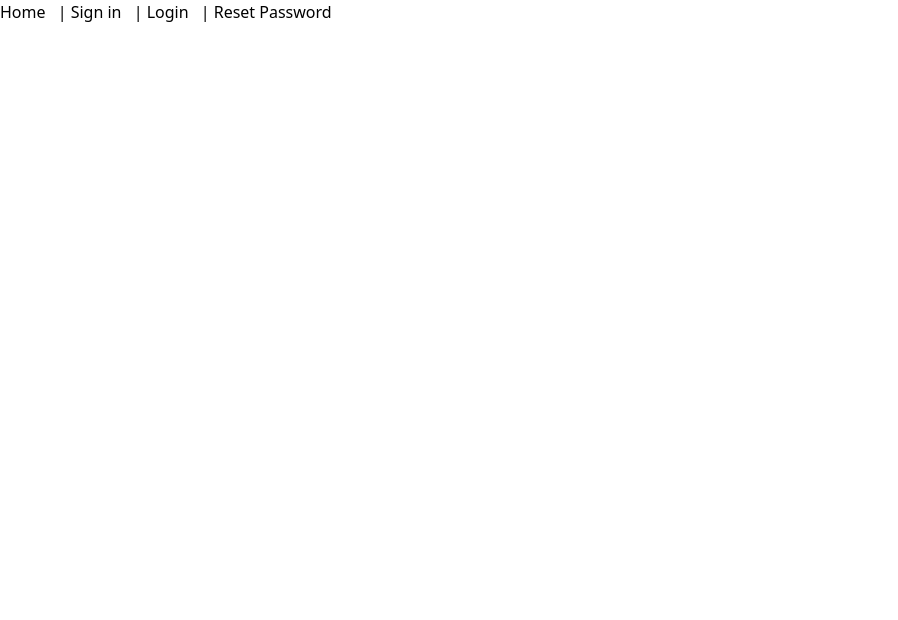
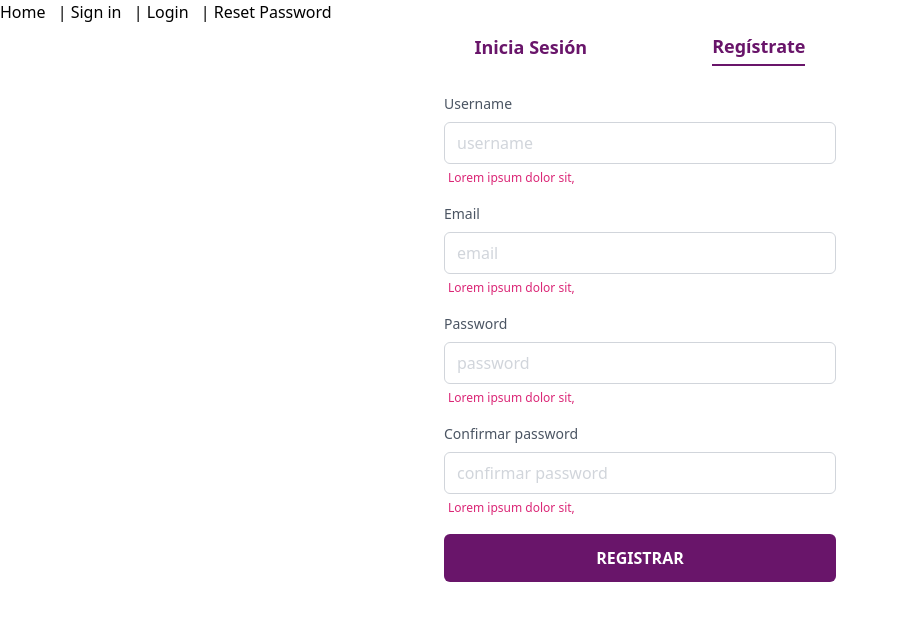
Before and after one commit to Comunidad-de-Programadores/Team-Vue-3-Comfeco, a Vue app: page /auth/register in a window 1280 px wide. Shown: the top 620 px of the page, without its empty margins (0-898 px from the left). Built offline with nearby package versions, Linux system fonts and the light colour scheme.

Commit message:
creacion de la vista registro

```diff
--- a/src/router/index.js
+++ b/src/router/index.js
@@ -26,6 +26,11 @@ const routes = [
         component: () => import(/* webpackChunkName: "login" */ '../views/auth/Login.vue')
       },
       {
+        path: 'register',
+        name: 'Register',
+        component: () => import(/* webpackChunkName: "login" */ '../views/auth/Register.vue')
+      },
+      {
         path: 'sign',
         name: 'Sign',
         component: () => import(/* webpackChunkName: "sign" */ '../views/auth/Sign'),
--- /dev/null
+++ b/src/views/auth/Register.vue
@@ -0,0 +1,102 @@
+<template>
+  <div class="flex items-center">
+    <div class="container mx-auto ">
+      <div class="max-w-md mx-auto">
+        <div class="text-center flex justify-evenly items-center mt-2 mb-4">
+          <p class="text-lg font-semibold text-primary pb-1 dark:text-gray-200">
+            <router-link to="register">Inicia Sesión</router-link>
+          </p>
+          <span class="w-2 bg-black"></span>
+          <p
+            class="text-lg font-semibold text-primary pb-1 border-b-2 border-primary dark:text-gray-200"
+          >
+            Regístrate
+          </p>
+        </div>
+        <div class="m-7">
+          <form action="">
+            <div class="mb-4">
+              <label
+                for="username"
+                class="block mb-2 text-sm text-gray-600 dark:text-gray-400"
+                >Username
+              </label>
+              <input
+                type="text"
+                name="username"
+                placeholder="username"
+                class="w-full px-3 py-2 placeholder-gray-300 border border-gray-300 rounded-md focus:outline-none focus:ring focus:ring-indigo-100 focus:border-indigo-300 dark:bg-gray-700 dark:text-white dark:placeholder-gray-500 dark:border-gray-600 dark:focus:ring-gray-900 dark:focus:border-gray-500"
+                v-model="username"
+              />
+              <span class="m-1 text-left text-xs  text-pink-600 font-medium"
+                >Lorem ipsum dolor sit,
+              </span>
+            </div>
+            <div class="mb-4">
+              <label
+                for="username"
+                class="block mb-2 text-sm text-gray-600 dark:text-gray-400"
+                >Email
+              </label>
+              <input
+                type="email"
+                name="email"
+                placeholder="email"
+                class="w-full px-3 py-2 placeholder-gray-300 border border-gray-300 rounded-md focus:outline-none focus:ring focus:ring-indigo-100 focus:border-indigo-300 dark:bg-gray-700 dark:text-white dark:placeholder-gray-500 dark:border-gray-600 dark:focus:ring-gray-900 dark:focus:border-gray-500"
+                v-model="email"
+              />
+              <span class="m-1 text-left text-xs  text-pink-600 font-medium"
+                >Lorem ipsum dolor sit,
+              </span>
+            </div>
+            <div class="mb-4">
+              <label
+                for="password"
+                class="block mb-2 text-sm text-gray-600 dark:text-gray-400"
+                >Password
+              </label>
+              <input
+                type="password"
+                name="password"
+                placeholder="password"
+                class="w-full px-3 py-2 placeholder-gray-300 border border-gray-300 rounded-md focus:outline-none focus:ring focus:ring-indigo-100 focus:border-indigo-300 dark:bg-gray-700 dark:text-white dark:placeholder-gray-500 dark:border-gray-600 dark:focus:ring-gray-900 dark:focus:border-gray-500"
+                v-model="password"
+              />
+              <span class="m-1 text-left text-xs  text-pink-600 font-medium"
+                >Lorem ipsum dolor sit,
+              </span>
+            </div>
+            <div class="mb-4">
+              <label
+                for="confirmacion-password"
+                class="block mb-2 text-sm text-gray-600 dark:text-gray-400"
+                >Confirmar password
+              </label>
+              <input
+                type="password"
+                name="confirmacion-password"
+                placeholder="confirmar password"
+                class="w-full px-3 py-2 placeholder-gray-300 border border-gray-300 rounded-md focus:outline-none focus:ring focus:ring-indigo-100 focus:border-indigo-300 dark:bg-gray-700 dark:text-white dark:placeholder-gray-500 dark:border-gray-600 dark:focus:ring-gray-900 dark:focus:border-gray-500"
+                v-model="confirmarPassword"
+              />
+              <span class="m-1 text-left text-xs text-pink-600 font-medium"
+                >Lorem ipsum dolor sit,
+              </span>
+            </div>
+            <div class="mb-2">
+              <button type="button" class="primary-button font-bold">
+                REGISTRAR
+              </button>
+            </div>
+          </form>
+        </div>
+      </div>
+    </div>
+  </div>
+</template>
+
+<script>
+export default {
+  name: "register",
+};
+</script>
```
Also changed, not shown: 1 other file (tests, documents, lock files or other folders).
